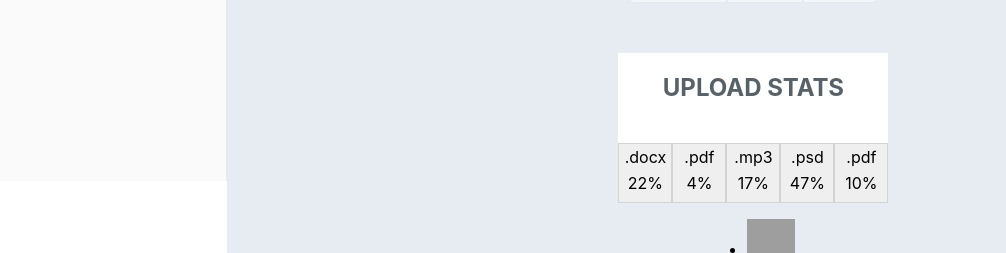
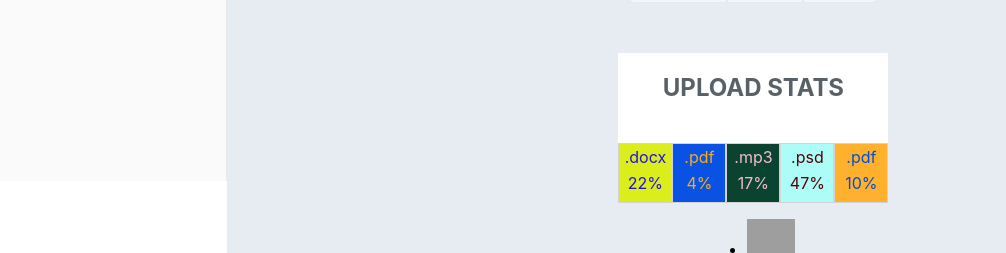
Before and after one commit to lotos4u/react-hw-01-components, a React (Create React App) app: page / in a window 1280 px wide. Shown: the part 619-872 px from the top of the page, without its empty margins (0-1006 px from the left). Built offline with nearby package versions, Linux system fonts and the light colour scheme; grey boxes are pictures that could not be loaded.

Commit message:
Add colors

```diff
--- a/src/components/Statistics/index.jsx
+++ b/src/components/Statistics/index.jsx
@@ -1,24 +1,9 @@
-import React from "react";
+import React, {Component} from "react";
 import PropTypes from 'prop-types';
 import styles from './styles.module.scss'
 
-const Statistics = (props) => (
-    <section className={styles.statistics}>
-        {props.title &&
-        <h2 className={styles.title}>{props.title}</h2>
-        }
-        <ul className={styles.statList}>
-            {props.stats.map(item =>
-                <li className={styles.item} key={item.id}>
-                    <span className={styles.label}>{item.label}</span>
-                    <span className={styles.percentage}>{item.percentage}%</span>
-                </li>
-            )}
-        </ul>
-    </section>
-);
-
-Statistics.propTypes = {
+class Statistics extends Component {
+    static propTypes = {
         title: PropTypes.string,
         stats: PropTypes.arrayOf(PropTypes.shape({
             id: PropTypes.string,
@@ -27,6 +12,50 @@ Statistics.propTypes = {
         }))
     }
 
-Statistics.defaultProps = {}
+    static defaultProps = {}
+
+    state = {};
+
+    getColoredStyle() {
+        const bgColor = this.getRandomRgb();
+        const color = this.getInverseRgb(bgColor);
+        return {
+            'color': 'rgb(' + color.r + ', ' + color.g + ', ' + color.b + ')',
+            'background-color': 'rgb(' + bgColor.r + ', ' + bgColor.g + ', ' + bgColor.b + ')',
+        };
+    }
+
+    getRandomRgb() {
+        return {
+            r: Math.round(Math.random() * 255),
+            g: Math.round(Math.random() * 255),
+            b: Math.round(Math.random() * 255),
+        };
+    }
+
+    getInverseRgb(c) {
+        return {
+            r: 255 - c.r,
+            g: 255 - c.g,
+            b: 255 - c.b,
+        };
+    }
+
+    render() {
+        return <section className={styles.statistics}>
+            {this.props.title &&
+            <h2 className={styles.title}>{this.props.title}</h2>
+            }
+            <ul className={styles.statList}>
+                {this.props.stats.map(item =>
+                    <li className={styles.item} key={item.id} style={this.getColoredStyle()}>
+                        <span className={styles.label}>{item.label}</span>
+                        <span className={styles.percentage}>{item.percentage}%</span>
+                    </li>
+                )}
+            </ul>
+        </section>
+    }
+}
 
 export default Statistics;
```
Lines whose indentation alone changed are shown as unchanged.
